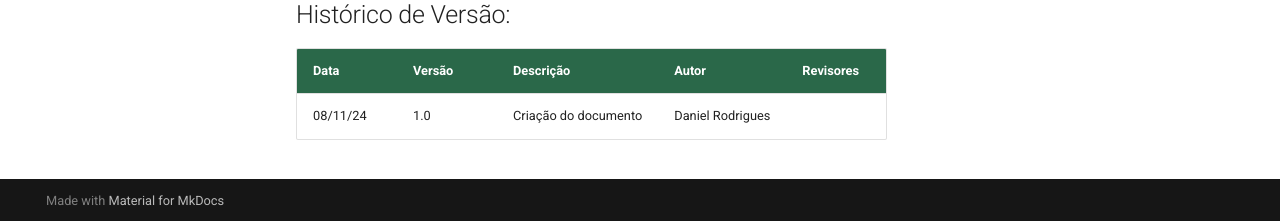
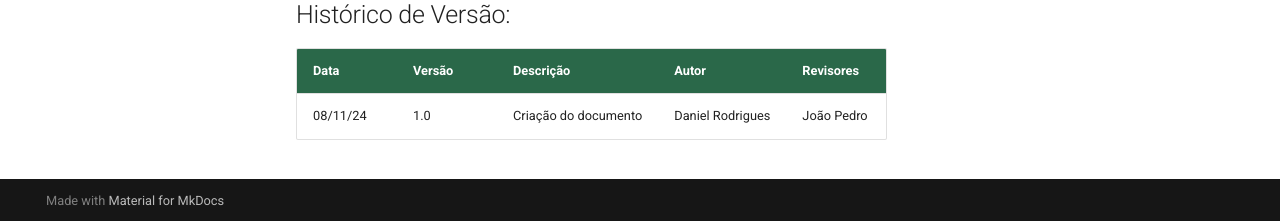
Before and after one commit to mdsreq-fga-unb/2024.2-T03-CafeDoSitio, an MkDocs documentation site: the page built from docs/sections/4-sprints/sprint1/reuniões/[Equipe]07Nov2024.md, in a window 1280 px wide and 900 px high, scrolled down 2496 px. Shown: the part 676-897 px from the top of the window. Built offline with MkDocs 1.6.1 and Material for MkDocs 9.7.7, drawn with Linux system fonts in a browser that asks for light colours; comment, search, counter and statistics services are not loaded.

Commit message:
docs: adicionando Pedro como revisor

```diff
--- a/docs/sections/4-sprints/sprint1/reuniões/[Equipe]07Nov2024.md
+++ b/docs/sections/4-sprints/sprint1/reuniões/[Equipe]07Nov2024.md
@@ -60,4 +60,4 @@ _Reunião não Gravada_
 ## Histórico de Versão:
 | Data | Versão | Descrição | Autor | Revisores |
 |---- | ------ | --------- | ----- | --------- |
-| 08/11/24 | 1.0 | Criação do documento | Daniel Rodrigues |
+| 08/11/24 | 1.0 | Criação do documento | Daniel Rodrigues | João Pedro
```
